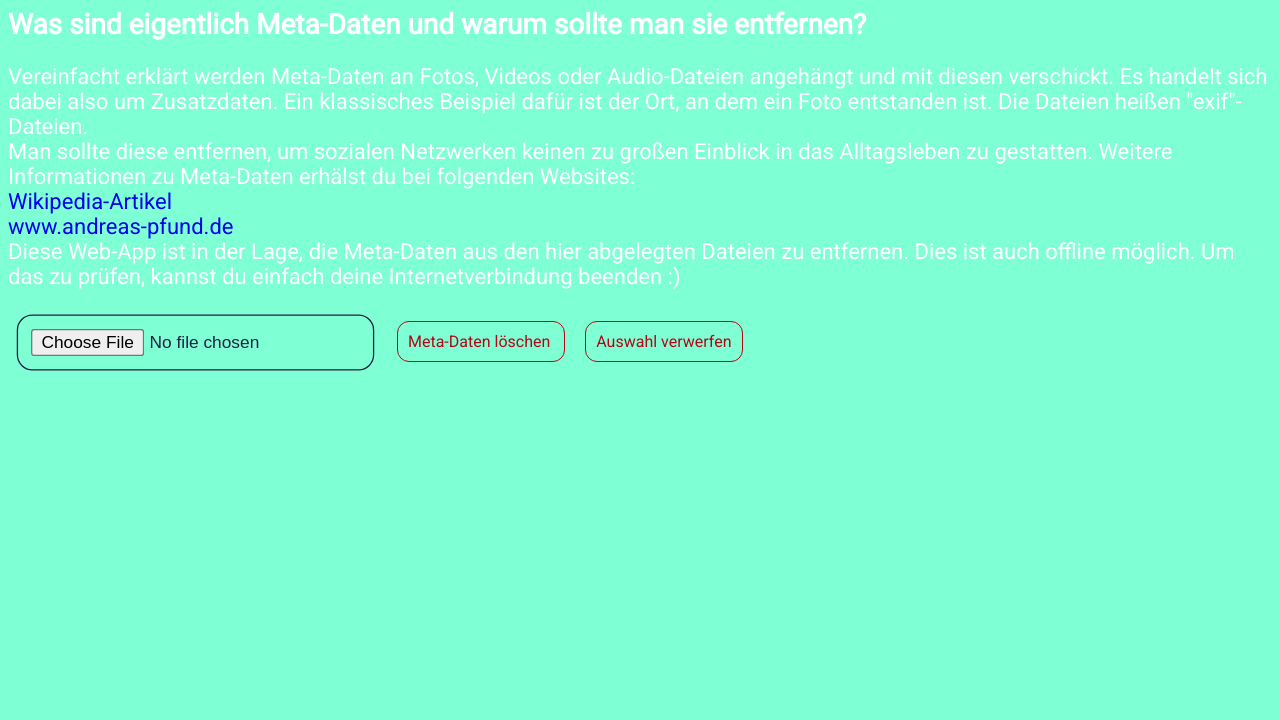
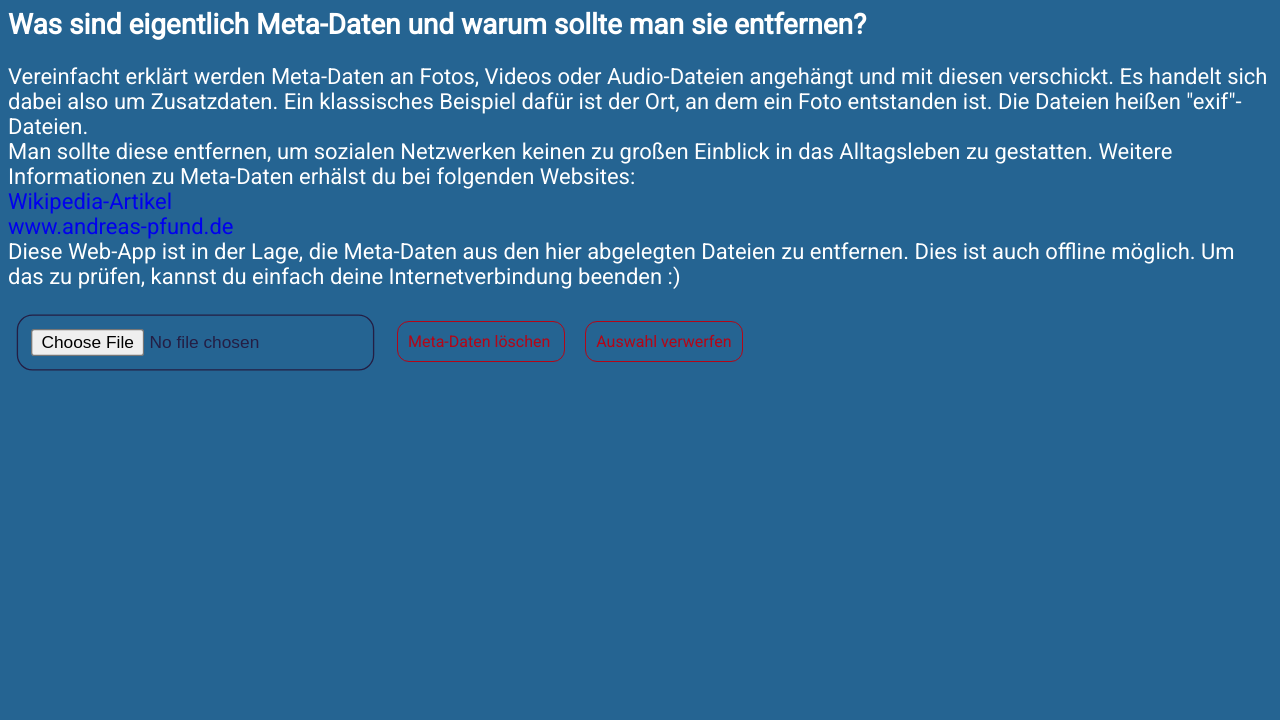
Before and after one commit to Jugendhackt/MetaPeta, a plain HTML site: page index.html in a window 1280 px wide. Shown: the part 80-800 px from the top of the page. Drawn offline with Linux system fonts and the light colour scheme.

Commit message:
Dezent kleine Schritte aber was muss das muss vol2

```diff
--- a/assets/css/style.css
+++ b/assets/css/style.css
@@ -4,7 +4,7 @@ html{
     margin: 0;
     padding: 0;
     font-family: 'Roboto', sans-serif;
-    background-color: aquamarine;
+    background-color: rgb(37, 100, 146);
 }
 
 a, a:hover, a:visited {
```
